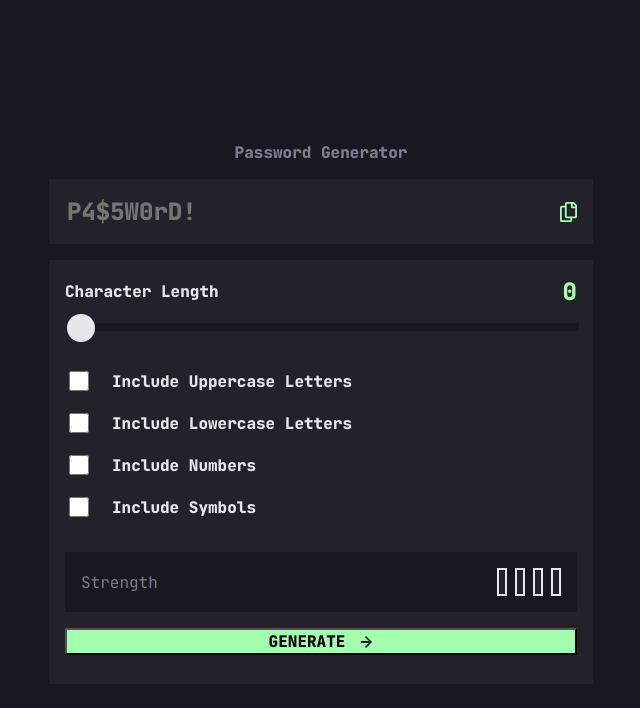
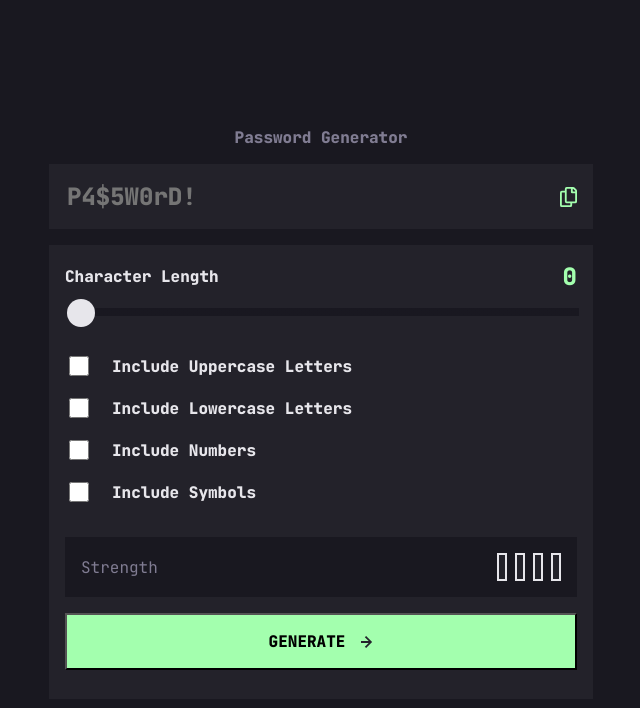
Before and after one commit to rohantayal/password-generator-app, a plain HTML site: page index.html in a window 1280 px wide. Shown: the whole page, without its empty margins (319-959 px from the left). Drawn offline with Linux system fonts and the light colour scheme; files whose address does not match are found by name.

Commit message:
dded padding to generate btn

```diff
--- a/style/index.css
+++ b/style/index.css
@@ -288,6 +288,7 @@ input[type=checkbox]:checked{
     justify-content: center;
     column-gap: 1rem;
     transition: all 150ms ease-in;
+    padding: 1rem 0;a
 }
 
 #generate:hover{
@@ -295,6 +296,7 @@ input[type=checkbox]:checked{
     color: var(--neon);
     border: .25px solid var(--neon);
     cursor: pointer;
+
 }
 
 #generate:hover img{
```
